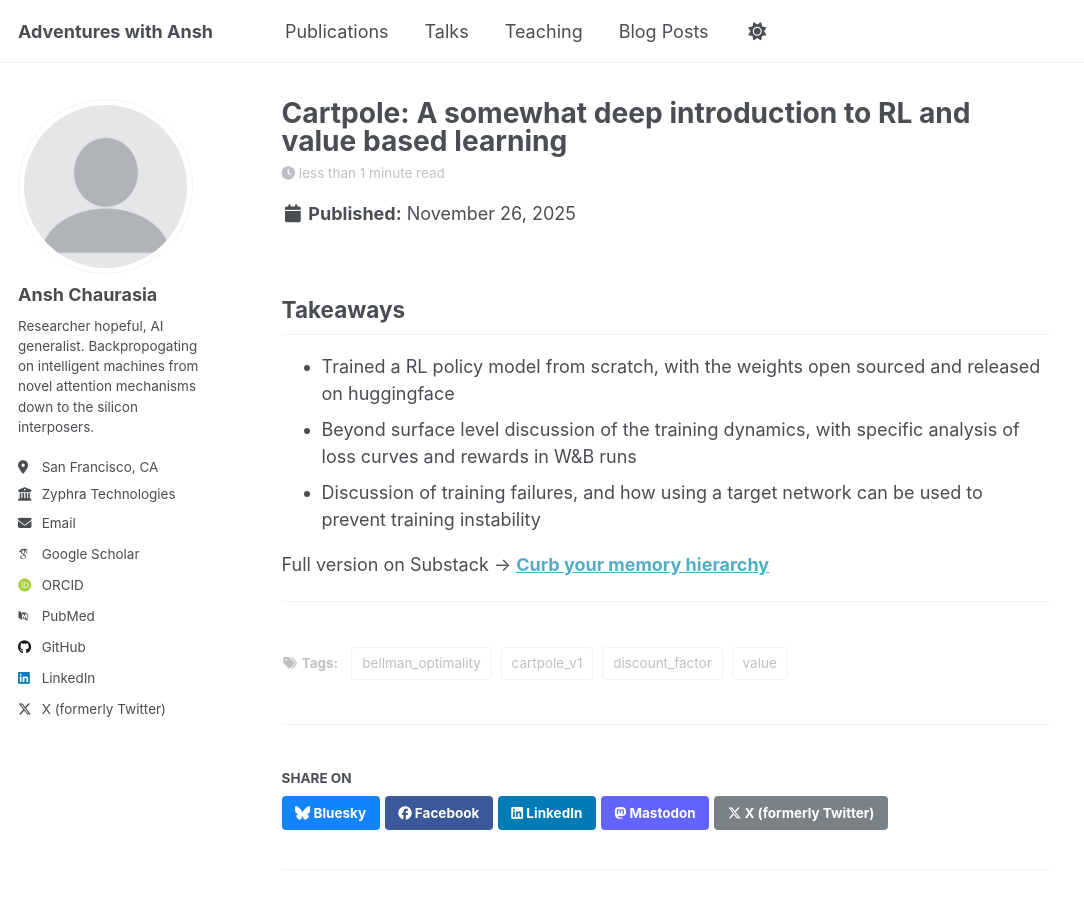
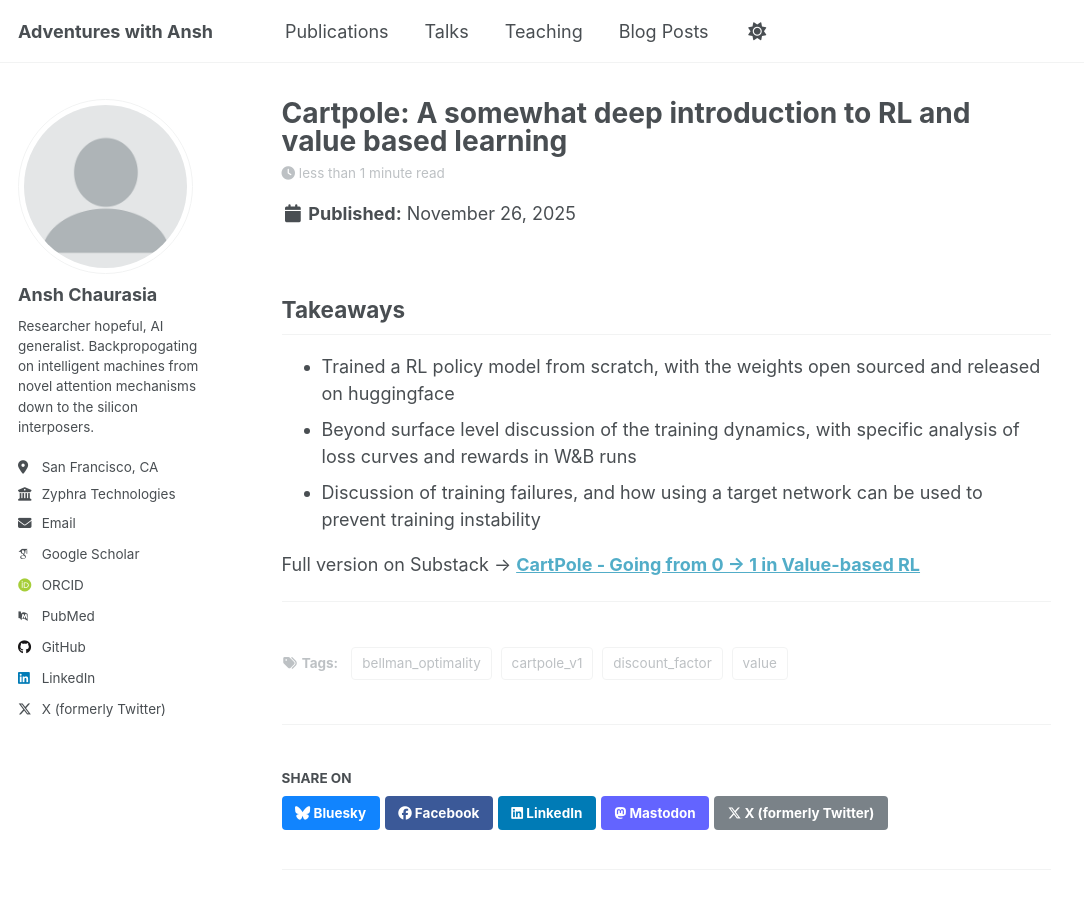
Before and after one commit to AnshKetchum/AnshKetchum.github.io, a Jekyll site: the page built from _posts/2026-01-03-blog-post-4.md, in a window 1280 px wide and 900 px high. Shown: the whole window, without its empty margins (0-1084 px from the left). Built offline with Jekyll 4.4.1, drawn with Linux system fonts in a browser that asks for light colours; some web fonts are replaced; a script that is not in the unit is left out.

Commit message:
Tweaks to title

```diff
--- a/_posts/2026-01-03-blog-post-4.md
+++ b/_posts/2026-01-03-blog-post-4.md
@@ -14,6 +14,6 @@ tags:
 - Beyond surface level discussion of the training dynamics, with specific analysis of loss curves and rewards in W&B runs
 - Discussion of training failures, and how using a target network can be used to prevent training instability
 
-Full version on Substack → [**Curb your memory hierarchy**](https://open.substack.com/pub/eyeamansh/p/cartpole-going-from-0-1-in-value)
+Full version on Substack → [**CartPole - Going from 0 -> 1 in Value-based RL**](https://open.substack.com/pub/eyeamansh/p/cartpole-going-from-0-1-in-value)
 
 ---
```
